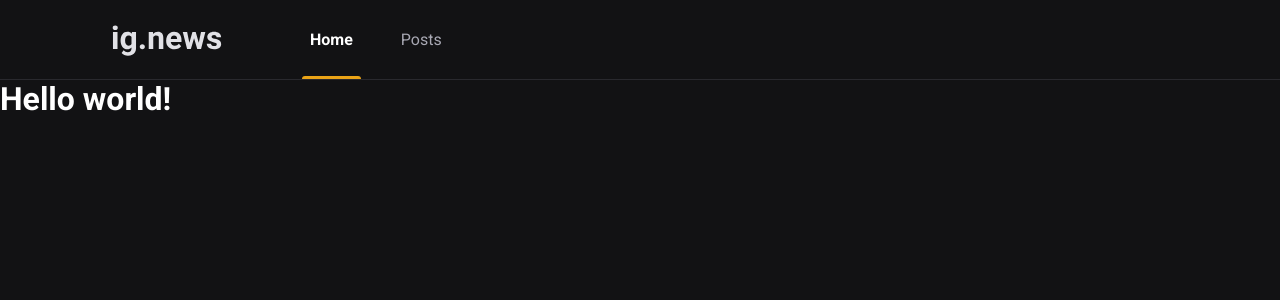
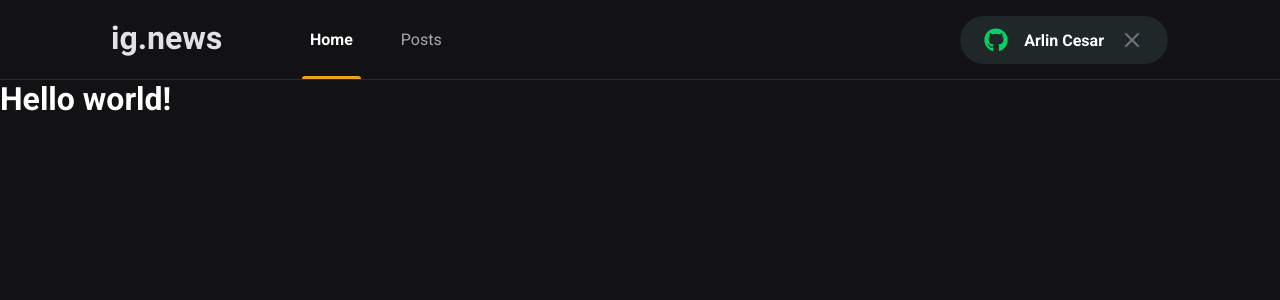
Before and after one commit to Arlin-Mafra/ignews, a Next.js app: page / in a window 1280 px wide. Shown: the top 300 px of the page. Built offline with nearby package versions, Linux system fonts and the light colour scheme.

Commit message:
signin button

```diff
--- a/package.json
+++ b/package.json
@@ -12,6 +12,7 @@
     "next": "12.1.6",
     "react": "18.1.0",
     "react-dom": "18.1.0",
+    "react-icons": "^4.4.0",
     "sass": "^1.52.1"
   },
   "devDependencies": {
--- a/src/components/Header.tsx
+++ b/src/components/Header/index.tsx
@@ -1,4 +1,5 @@
 import Image from "next/image";
+import { SignInButton } from "../SignInButton";
 import styles from "./styles.module.scss";
 export function Header() {
   return (
@@ -9,6 +10,7 @@
           <a className={styles.active}>Home</a>
           <a>Posts</a>
         </nav>
+        <SignInButton />
       </div>
     </header>
   );
--- a/src/components/styles.module.scss
+++ b/src/components/Header/styles.module.scss
@@ -49,4 +49,8 @@
       }
     }
   }
+
+  button {
+    margin-left: auto;
+  }
 }
--- /dev/null
+++ b/src/components/SignInButton/index.tsx
@@ -0,0 +1,20 @@
+import { FaGithub } from "react-icons/fa";
+import { FiX } from "react-icons/fi";
+
+import styles from "./styles.module.scss";
+
+export function SignInButton() {
+  const isUserLoggedIn = true;
+  return isUserLoggedIn ? (
+    <button type="button" className={styles.SignInButton}>
+      <FaGithub color="#04D361" />
+      Arlin Cesar
+      <FiX color="#737380" className={styles.closeIcon} />
+    </button>
+  ) : (
+    <button type="button" className={styles.SignInButton}>
+      <FaGithub color="#EBA417" />
+      Sign in with GitHub
+    </button>
+  );
+}
--- /dev/null
+++ b/src/components/SignInButton/styles.module.scss
@@ -0,0 +1,31 @@
+.SignInButton {
+  background: var(--gray-850);
+  height: 3rem;
+  border-radius: 3rem;
+
+  border: 0;
+  padding: 0 1.5rem;
+  display: flex;
+  justify-content: center;
+  align-items: center;
+  color: var(--white);
+  font-weight: bold;
+
+  transition: filter 0.2s;
+  :hover {
+    filter: brightness(0.8);
+  }
+
+  svg {
+    height: 24px;
+    width: 24px;
+  }
+
+  svg:first-child {
+    margin-right: 1rem;
+  }
+}
+
+.closeIcon {
+  margin-left: 1rem;
+}
--- a/styles/global.scss
+++ b/styles/global.scss
@@ -9,6 +9,7 @@
   --gray-100: #e1e1e6;
   --gray-300: #a8a8b3;
   --gray-800: #29292e;
+  --gray-850: #1f2729;
   --gray-900: #121214;
 
   --cyan-500: #61dafb;
```
Also changed, not shown: 1 other file (tests, documents, lock files or other folders).
